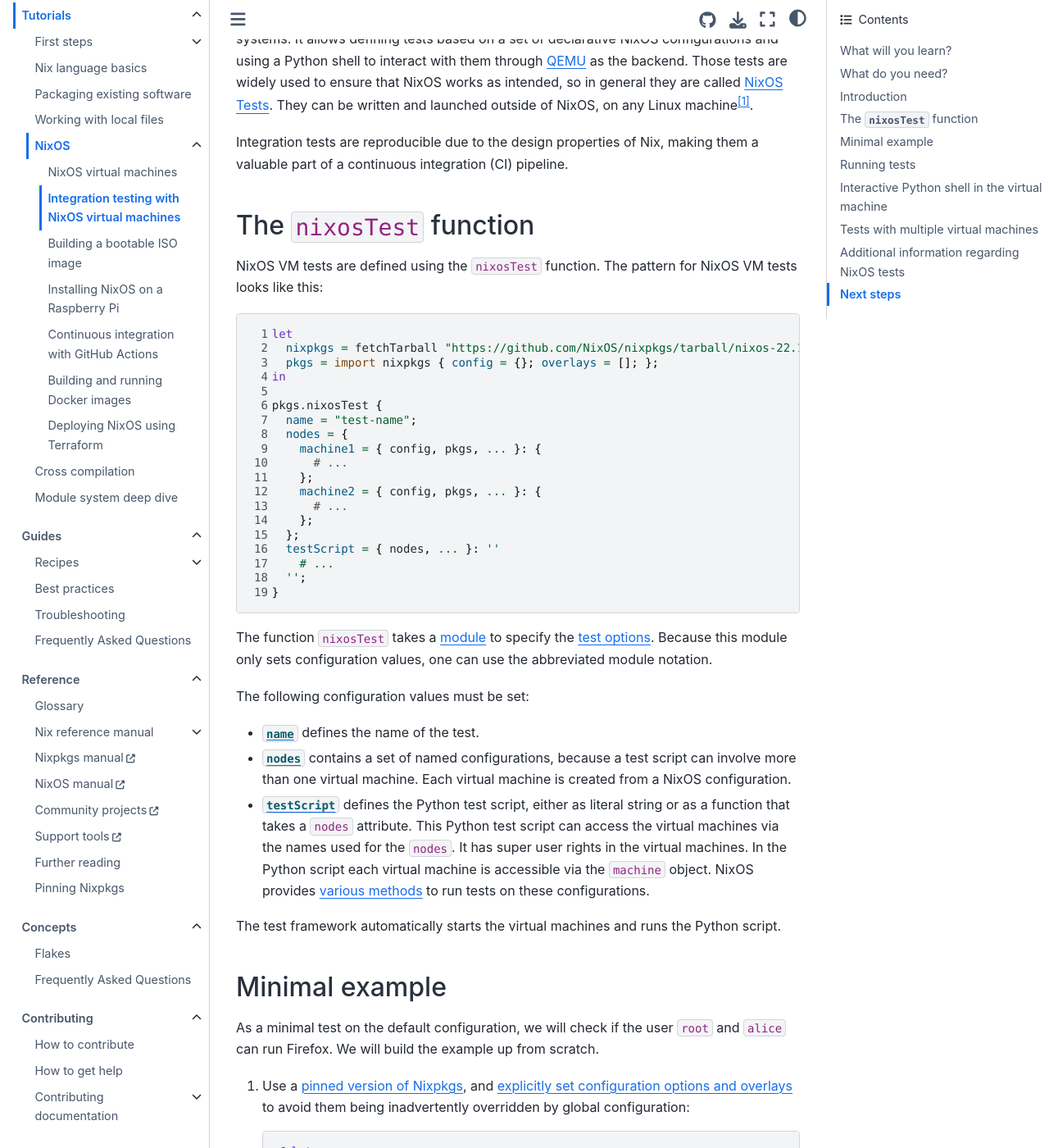
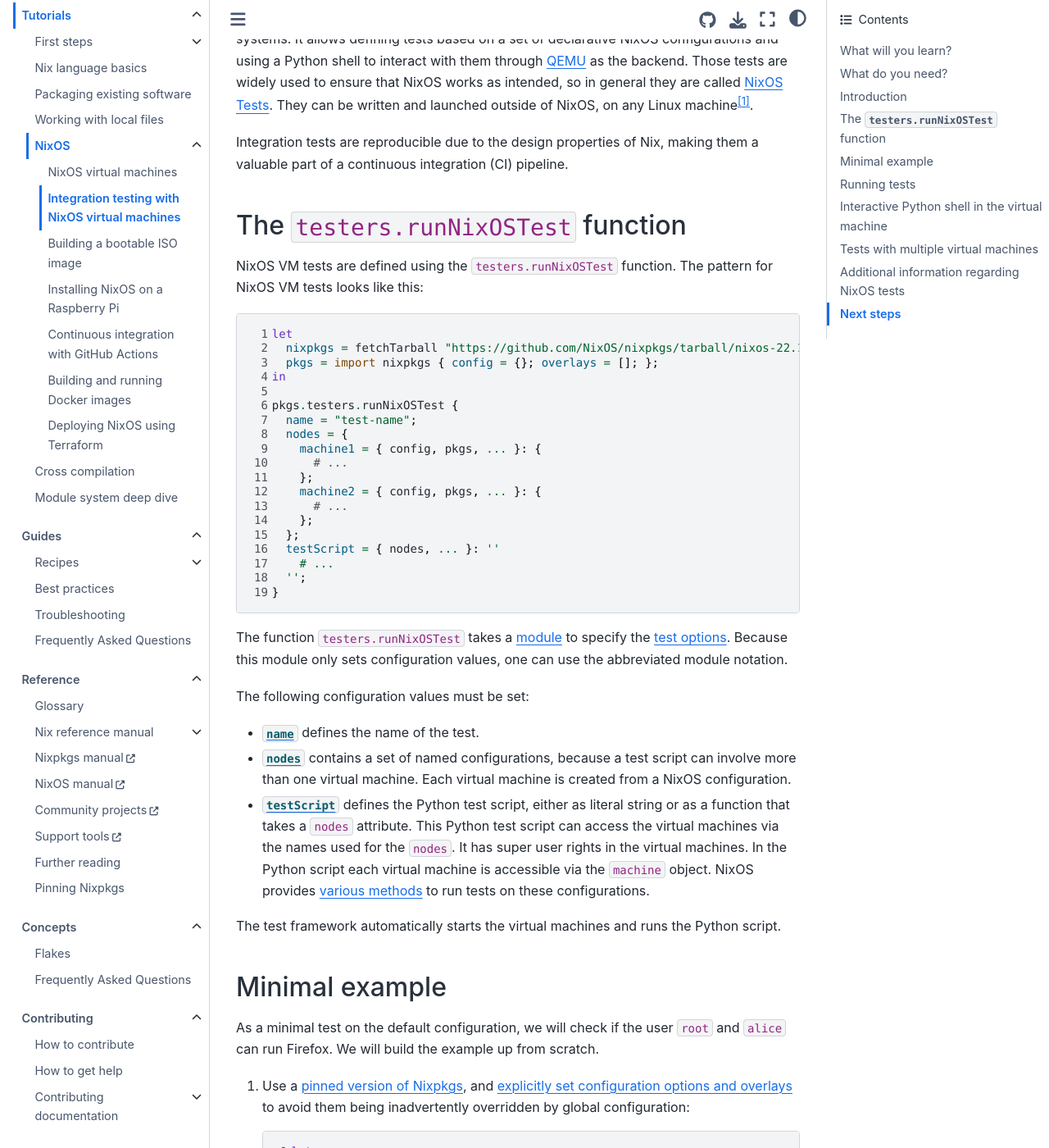
Before and after one commit to NixOS/nix.dev, a Sphinx documentation site: the page built from source/tutorials/nixos/integration-testing-using-virtual-machines.md, in a window 1280 px wide and 1400 px high, scrolled down 589 px. Shown: the whole window at 82% size. Built offline with Sphinx 7.4.7 and the Sphinx Book theme 1.1.4, drawn with Linux system fonts in a browser that asks for light colours; some of the changed text lies outside the part shown.

Commit message:
integration-testing-using-virtual-machines.md: nixosTest -> testers.runNixOSTest

````diff
--- a/source/tutorials/nixos/integration-testing-using-virtual-machines.md
+++ b/source/tutorials/nixos/integration-testing-using-virtual-machines.md
@@ -24,9 +24,9 @@ They can be written and launched outside of NixOS, on any Linux machine[^darwin]
 
 Integration tests are reproducible due to the design properties of Nix, making them a valuable part of a continuous integration (CI) pipeline.
 
-## The `nixosTest` function
+## The `testers.runNixOSTest` function
 
-NixOS VM tests are defined using the `nixosTest` function.
+NixOS VM tests are defined using the `testers.runNixOSTest` function.
 The pattern for NixOS VM tests looks like this:
 
 ```nix
@@ -35,7 +35,7 @@ let
   pkgs = import nixpkgs { config = {}; overlays = []; };
 in
 
-pkgs.nixosTest {
+pkgs.testers.runNixOSTest {
   name = "test-name";
   nodes = {
     machine1 = { config, pkgs, ... }: {
@@ -51,7 +51,7 @@ pkgs.nixosTest {
 }
 ```
 
-The function `nixosTest` takes a [module](https://nixos.org/manual/nixos/stable/#sec-writing-modules) to specify the [test options](https://nixos.org/manual/nixos/stable/index.html#sec-test-options-reference).
+The function `testers.runNixOSTest` takes a [module](https://nixos.org/manual/nixos/stable/#sec-writing-modules) to specify the [test options](https://nixos.org/manual/nixos/stable/index.html#sec-test-options-reference).
 Because this module only sets configuration values, one can use the abbreviated module notation.
 
 The following configuration values must be set:
@@ -82,7 +82,7 @@ We will build the example up from scratch.
      pkgs = import nixpkgs { config = {}; overlays = []; };
    in
 
-   pkgs.nixosTest {
+   pkgs.testers.runNixOSTest {
      # ...
    }
    ```
@@ -136,7 +136,7 @@ let
   pkgs = import nixpkgs { config = {}; overlays = []; };
 in
 
-pkgs.nixosTest {
+pkgs.testers.runNixOSTest {
   name = "minimal-test";
 
   nodes.machine = { config, pkgs, ... }: {
@@ -269,7 +269,7 @@ let
   pkgs = import nixpkgs { config = {}; overlays = []; };
 in
 
-pkgs.nixosTest {
+pkgs.testers.runNixOSTest {
   name = "client-server-test";
 
   nodes.server = { pkgs, ... }: {
````
